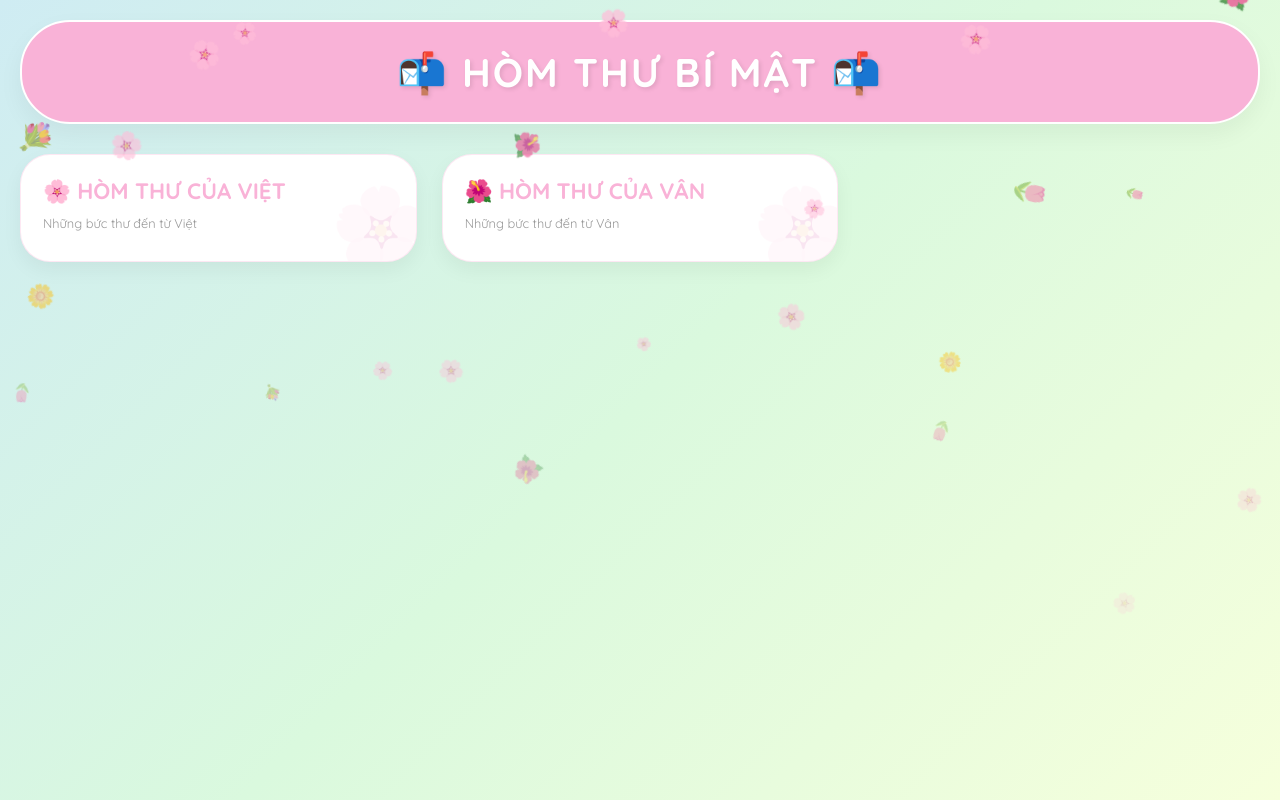
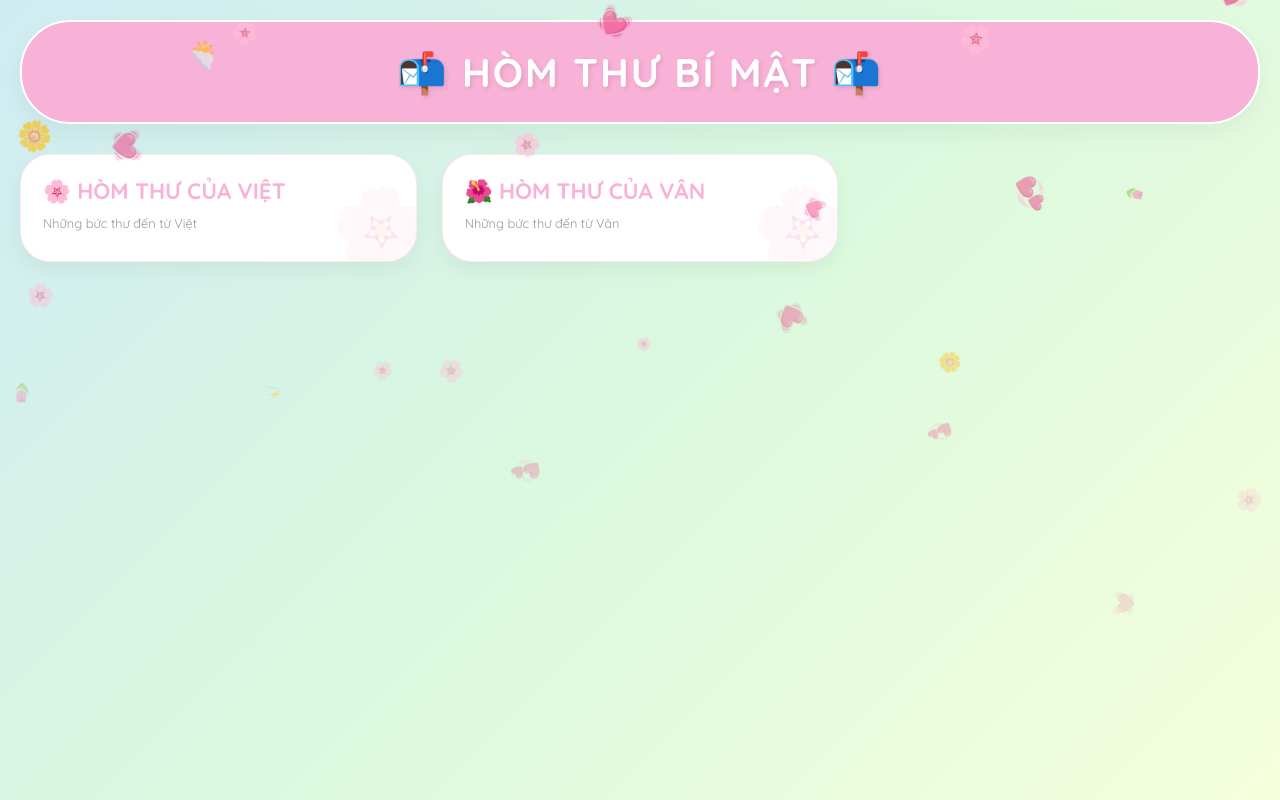
Before and after one commit to khacviet-alt/website, a website: page public/index.html in a window 1280 px wide. Drawn offline with Linux system fonts and the light colour scheme.

```diff
--- a/public/index.html
+++ b/public/index.html
@@ -57,7 +57,7 @@
         function createFlower() {
             const flower = document.createElement('div');
             flower.classList.add('flower');
-            const icons = ['🌸', '🌸', '🌼', '💐', '🌸', '🌷', '🌺', '🌸'];
+            const icons = ['💓', '🌸', '🌼', '⛅', '🌷', '💞', '🌸'];
             flower.textContent = icons[Math.floor(Math.random() * icons.length)];
             flower.style.left = Math.random() * 100 + '%';
             flower.style.fontSize = (12 + Math.random() * 18) + 'px';
```
